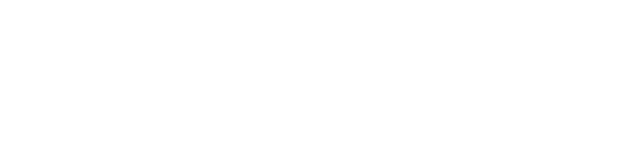
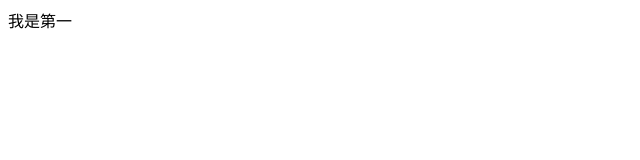
Before and after one commit to baweiweixing/zuoye1, a plain HTML site: page index.html in a window 1280 px wide. Shown: the full height of the page, 0-640 px from the left. Drawn offline with Linux system fonts and the light colour scheme.

Commit message:
添加内容C

```diff
--- a/index.html
+++ b/index.html
@@ -11,7 +11,9 @@
 <body>
     <div class="wrap">
         <header>
-
+            <div class="cont">
+                我是第一
+            </div>
         </header>
     </div>
 </body>
```
